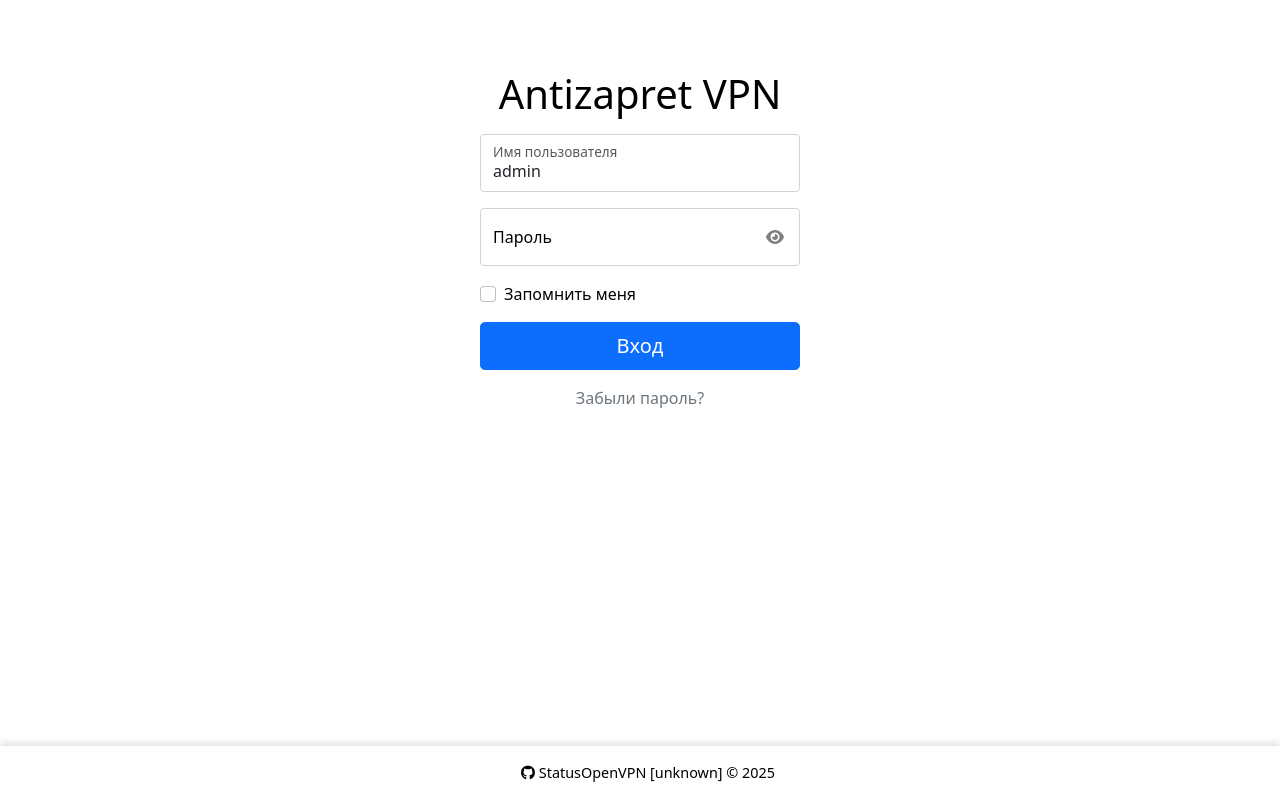
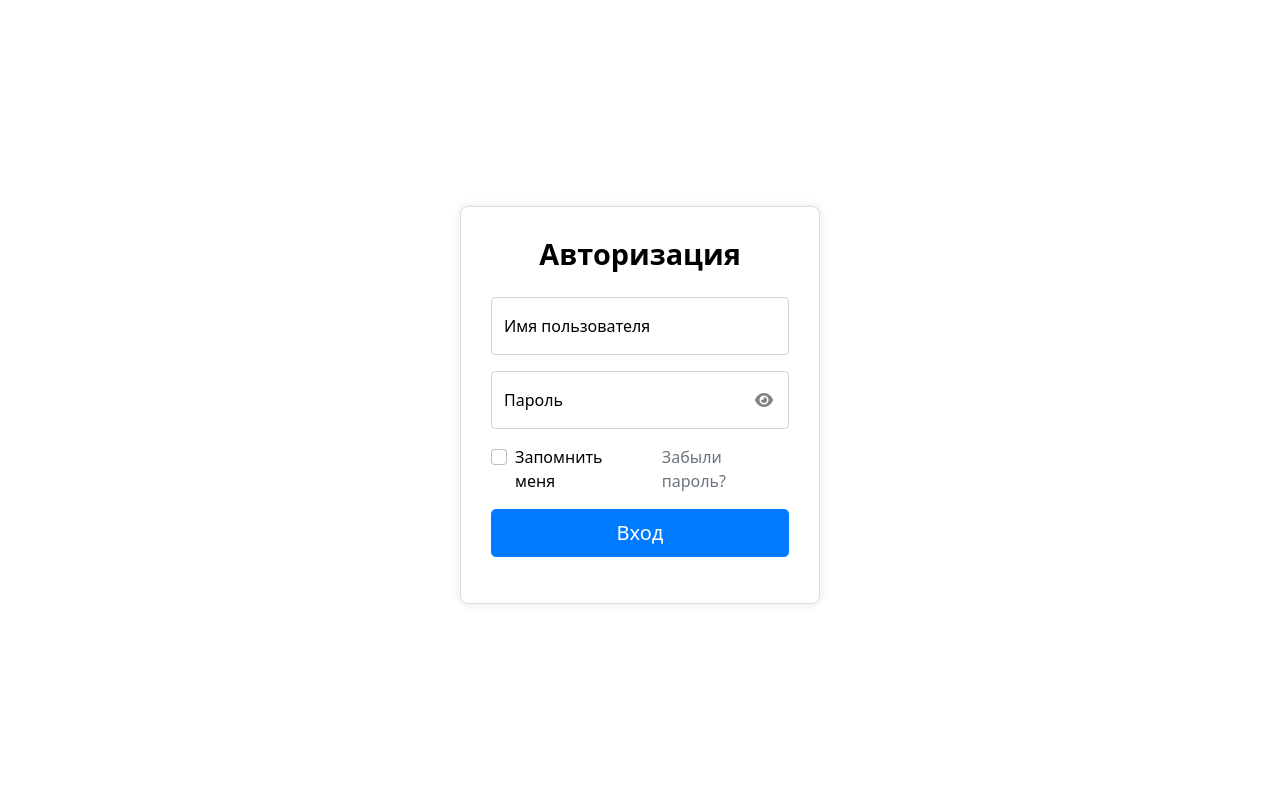
Before and after one commit to TheMurmabis/StatusOpenVPN, a Flask app: page /login in a window 1280 px wide. Run offline with Flask 3, Linux system fonts and the light colour scheme; data that the repository does not hold is empty.

Commit message:
Update_250715

```diff
--- a/main.py
+++ b/main.py
@@ -1,4 +1,5 @@
 import csv
+import hashlib
 import sqlite3
 import requests
 import os
@@ -610,6 +611,11 @@ def read_csv(file_path, protocol):
     return data, total_received, total_sent, None
 
 
+def get_token():
+    now = time.strftime("%Y-%m-%d %H:%M")
+    return hashlib.md5(now.encode()).hexdigest()[:8]
+
+
 # ---------Метрики----------
 def get_default_interface():
     try:
@@ -814,9 +820,9 @@ def update_system_info():
 threading.Thread(target=update_system_info, daemon=True).start()
 
 
-@app.errorhandler(404)
-def page_not_found(_):
-    return redirect(url_for("home"))
+# @app.errorhandler(404)
+# def page_not_found(_):
+#     return redirect(url_for("home"))
 
 
 # Маршрут для выхода из системы
@@ -893,7 +899,9 @@ def login():
             error_message = "Неправильный логин или пароль!"
 
     # Передаем форму и сообщение об ошибке в шаблон
-    return render_template("login.html", form=form, error_message=error_message)
+    return render_template(
+        "login.html", form=form, error_message=error_message, token=get_token()
+    )
 
 
 def get_git_version():
@@ -918,6 +926,16 @@ def inject_info():
         "server_ip": get_external_ip(),
         "version": get_git_version(),
     }
+
+
+@app.route("/help")
+def redirect_to_help():
+    token = request.args.get("v")
+    if token != get_token():
+        return "", 404
+    return redirect(
+        "https://github.com/TheMurmabis/StatusOpenVPN/tree/main?tab=readme-ov-file#смена-пароля"
+    )
 
 
 @app.route("/")
@@ -1102,7 +1120,8 @@ def ovpn_stats():
                 """
                 SELECT client_name,
                        SUM(total_bytes_sent),
-                       SUM(total_bytes_received)
+                       SUM(total_bytes_received),
+                       MAX(last_connected)
                 FROM monthly_stats
                 WHERE month = ?
                 GROUP BY client_name
@@ -1116,6 +1135,7 @@ def ovpn_stats():
                         "client_name": stats[0],
                         "total_bytes_received": format_bytes(stats[1]),
                         "total_bytes_sent": format_bytes(stats[2]),
+                        "last_connected": stats[3],
                     }
                     for stats in month_stats_reader
                 ]
--- a/static/css/main.css
+++ b/static/css/main.css
@@ -11,6 +11,10 @@ body {
     padding: 70px 0 60px;
     background-color: white;
     color: black;
+}
+
+body.full-height {
+    height: 100vh;
 }
 
 @media (prefers-color-scheme: dark) {
@@ -50,12 +54,11 @@ body {
 
     .nav-link.nav-link.active {
         color: #fff !important;
-        background-color: #3d3d3d !important;
+        background-color: #181a1b !important;
     }
 
     .nav-link.active:hover {
-
-        background-color: #3d3d3d !important;
+        background-color: #181a1b !important;
     }
 
     .nav-link:hover {
@@ -69,13 +72,13 @@ body {
 
     .form-control {
         color: #d3d3d3;
-        background-color: #272727;
+        background-color: #181a1b;
         border: none;
     }
 
     .form-control:focus {
         color: #d3d3d3;
-        background-color: #272727;
+        background-color: #181a1b !important;
         border: none;
     }
 
@@ -155,7 +158,8 @@ body {
     }
 
     .card-body {
-        background-color: #272727 !important;
+        background-color: #181a1b !important;
+
     }
 
     .card-body .card-title,
@@ -165,6 +169,7 @@ body {
 
     .border {
         border-color: #272727 !important;
+        border-width: 1px !important;
     }
 
     footer {
@@ -188,7 +193,7 @@ body {
         background-color: #222 !important;
         color: #d3d3d3 !important;
         border: 1px solid #444 !important;
-        -webkit-box-shadow: 0 0 0px 1000px #222 inset !important;
+        -webkit-box-shadow: 0 0 0px 1000px #181a1b inset !important;
         -webkit-text-fill-color: #d3d3d3 !important;
         transition: background-color 5000s ease-in-out 0s;
     }
@@ -198,11 +203,11 @@ body {
     }
 
     .tab.active {
-        background-color: #3d3d3d !important;
+        background-color: #181a1b !important;
     }
 
     .tab.active:hover {
-        background-color: #3d3d3d !important;
+        background-color: #181a1b !important;
     }
 
     .tab:hover {
@@ -231,6 +236,12 @@ body {
     .ovpn_table td {
         color: #d3d3d3;
     }
+
+    .login-wrapper {
+        background-color: #23272b !important;
+        border: 1px solid #343a40 !important;
+    }
+
 
 }
 
@@ -426,3 +437,43 @@ footer a {
 .traffic-offline h4 {
     color: #ccc;
 }
+
+.login-wrapper {
+    max-width: 360px;
+    width: 100%;
+    padding: 30px;
+    background-color: white;
+    border: 1px solid #ddd;
+    border-radius: 8px;
+    box-shadow: 0 0 10px rgba(0, 0, 0, 0.1);
+}
+
+.login-title {
+    font-size: 1.8rem;
+    margin-bottom: 25px;
+    font-weight: bold;
+}
+
+#passwordHint {
+    display: none;
+    font-size: 0.9rem;
+    color: #b0b0b0;
+}
+
+
+.btn-primary {
+    background-color: #007bff;
+    border-color: #007bff;
+}
+
+.btn-primary:hover,
+.btn-primary:focus {
+    background-color: #0056b3;
+    border-color: #0056b3;
+}
+
+.alert-danger {
+    background-color: rgb(255, 199, 206);
+    color: rgb(156, 0, 6);
+    border-color: rgb(156, 0, 6);
+}
--- a/templates/login.html
+++ b/templates/login.html
@@ -4,38 +4,46 @@
 <head>
   <meta charset="UTF-8" />
   <meta name="viewport" content="width=device-width, initial-scale=1.0" />
-  <title>{{ server_ip }} | {% block title %}Вход{% endblock %} | StatusOpenVPN</title>
+  <title>{{ (server_ip.split('.')[0] + '.***.***.' + server_ip.split('.')[-1]) }} | Авторизация</title>
   <link rel="icon" href="{{ url_for('static', filename='favicon.ico') }}" type="image/x-icon" />
   <link rel="stylesheet" href="https://cdn.jsdelivr.net/npm/bootstrap@5.0.2/dist/css/bootstrap.min.css" />
   <link rel="stylesheet" href="{{ url_for('static', filename='css/main.css') }}" />
   <link rel="stylesheet" href="https://cdn.jsdelivr.net/npm/@fortawesome/fontawesome-free@6.0.0-beta3/css/all.min.css">
 </head>
 
-<body class="text-center">
-  <div class="container d-flex justify-content-center align-items-center">
-    <div class="form-container">
-      <h1 class="mb-3 text-center">Antizapret VPN</h1>
-      <form method="post" action="" class="form-signin" autocomplete="on">
+<body class="d-flex justify-content-center align-items-center full-height">
+
+  <div class="login-wrapper">
+    <h1 class="text-center login-title">Авторизация</h1>
+    <form method="post" action="" autocomplete="on">
       {{ form.hidden_tag() }}
 
       <div class="form-floating mb-3">
-          <input type="text" class="form-control" id="username" placeholder="Введите имя пользователя" maxlength="20"
-            minlength="2" name="username" required value="admin" autocomplete="username" />
+        <input type="text" class="form-control" id="username" placeholder="Имя пользователя" name="username" required
+          maxlength="20" autocomplete="username" />
         <label for="username">Имя пользователя</label>
       </div>
 
       <div class="form-floating mb-3 position-relative">
-          <input type="password" class="form-control" id="password" placeholder="Введите пароль" name="password"
-            required autocomplete="current-password" />
+        <input type="password" class="form-control" id="password" placeholder="Пароль" name="password" required
+          autocomplete="current-password" />
         <label for="password">Пароль</label>
-          <span class="position-absolute top-50 end-0 translate-middle-y me-3" onmousedown="showPassword()"
-            onmouseup="hidePassword()" ontouchstart="showPassword()" ontouchend="hidePassword()"
+        <span class="position-absolute top-50 end-0 translate-middle-y me-3"
+          onmousedown="showPassword()" onmouseup="hidePassword()" ontouchstart="showPassword()" ontouchend="hidePassword()"
           style="cursor: pointer; color: gray;"><i class="fas fa-eye" id="togglePasswordIcon"></i></span>
       </div>
 
-        <div class="form-check mb-3 text-start">
+      <div class="d-flex justify-content-between align-items-center mb-3">
+        <div class="form-check m-0">
           {{ form.remember_me(class="form-check-input", id="remember_me") }}
           <label for="remember_me" class="form-check-label">Запомнить меня</label>
+        </div>
+        <a href="#" class="text-muted text-decoration-none ms-3" onclick="showPasswordHint(event)">Забыли пароль?</a>
+      </div>
+
+
+      <div style="display: none;">
+        <input type="text" name="email_confirmation" value="">
       </div>
 
       {% if error_message %}
@@ -43,24 +51,15 @@
       {% endif %}
 
         <button class="w-100 btn btn-lg btn-primary mb-3" type="submit" id="submit">Вход</button>
-        <a href="#" class="text-muted text-decoration-none" onclick="showPasswordHint(event)">Забыли пароль?</a>
-        <p id="passwordHint" class="text-muted forgot-password-link">
+        <p id="passwordHint" class="text-muted forgot-password-link text-center">
           Для смены пароля обратитесь к администратору системы или воспользуйтесь
-          <a href="https://github.com/TheMurmabis/StatusOpenVPN/tree/main?tab=readme-ov-file#%D1%81%D0%BC%D0%B5%D0%BD%D0%B0-%D0%BF%D0%B0%D1%80%D0%BE%D0%BB%D1%8F"
-            target="_blank" class="text-decoration-none">командой</a> в терминале.
+          <a href="{{ url_for('redirect_to_help') }}?v={{ token }}" class="text-decoration-none" target="_blank">инструкцией</a>.
         </p>
     </form>
   </div>
-  </div>
-  <footer class="text-center py-3 mt-4">
-    <div>
-      <a href="https://github.com/TheMurmabis/StatusOpenVPN" class="ms-3" target="_blank" rel="noopener noreferrer">
-        <i class="fab fa-github"></i> StatusOpenVPN [{{ version }}]
-      </a> © 2025
-    </div>
-  </footer>
 
   <script src="{{ url_for('static', filename='js/login_page.js') }}"></script>
+
 </body>
 
 </html>
```
Also changed, not shown: src/logs.py (+31 -9 lines), static/js/ovpn_history.js (added, +20 -0 lines), templates/ovpn_stats.html (+9 -1 lines), README.md. Lines whose indentation alone changed are shown as unchanged.
